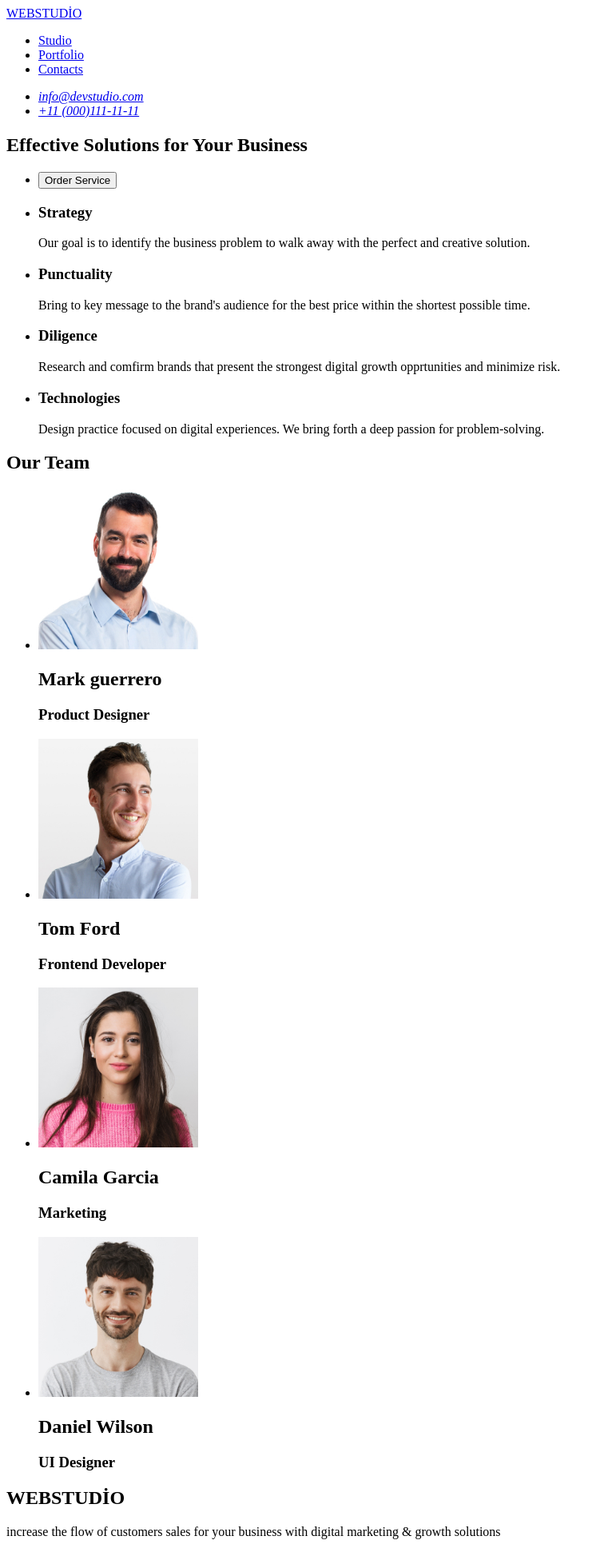
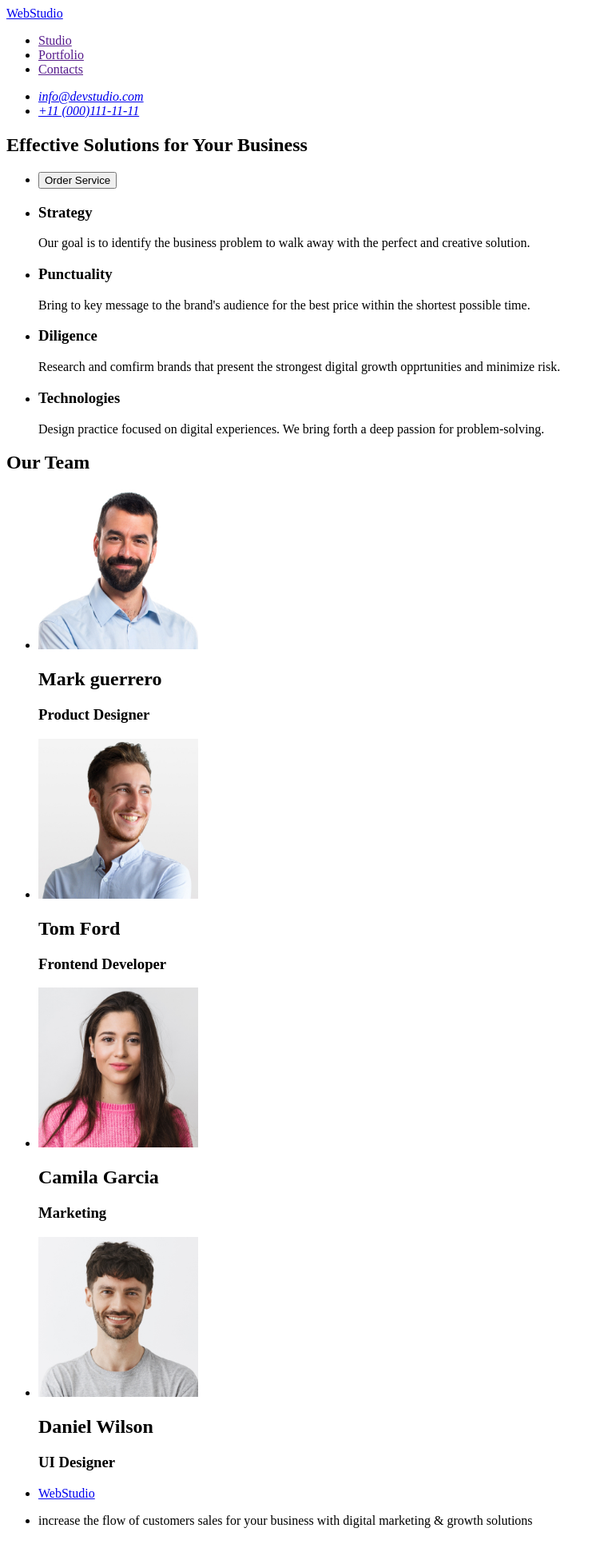
Before and after one commit to ilteriscagri/goit-markup-hw-01, a plain HTML site: page index.html in a window 1280 px wide. Shown: the whole page at 80% size, without its empty margins (0-756 px from the left). Drawn offline with Linux system fonts and the light colour scheme.

Commit message:
değşiklik4

```diff
--- a/index.html
+++ b/index.html
@@ -12,11 +12,11 @@
         <section>
          <nav>
             <section>
-                <a href="./index.html">WEBSTUDİO</a>
+                <a href="./index.html">WebStudio</a>
                 <ul>
-                  <li><a href="#">Studio</a></li>
-                  <li><a href="#">Portfolio</a></li>
-                  <li><a href="#">Contacts</a></li>
+                  <li><a href="">Studio</a></li>
+                  <li><a href="">Portfolio</a></li>
+                  <li><a href="">Contacts</a></li>
                 </ul>
         </section>
            </nav>
@@ -105,8 +105,15 @@
 
 
     <footer>
-<h2><b>WEB</b>STUDİO</h2>
-<p>increase the flow of customers sales for your business with digital marketing & growth solutions</p>
+       <ul>
+        <li>
+            <a href="./index.html">WebStudio</a>
+       </li>
+    <li>
+        <p>increase the flow of customers sales for your business with digital marketing & growth solutions</p>
+    </li>
+    </ul>
+
     </footer>
 
 </body>
```
